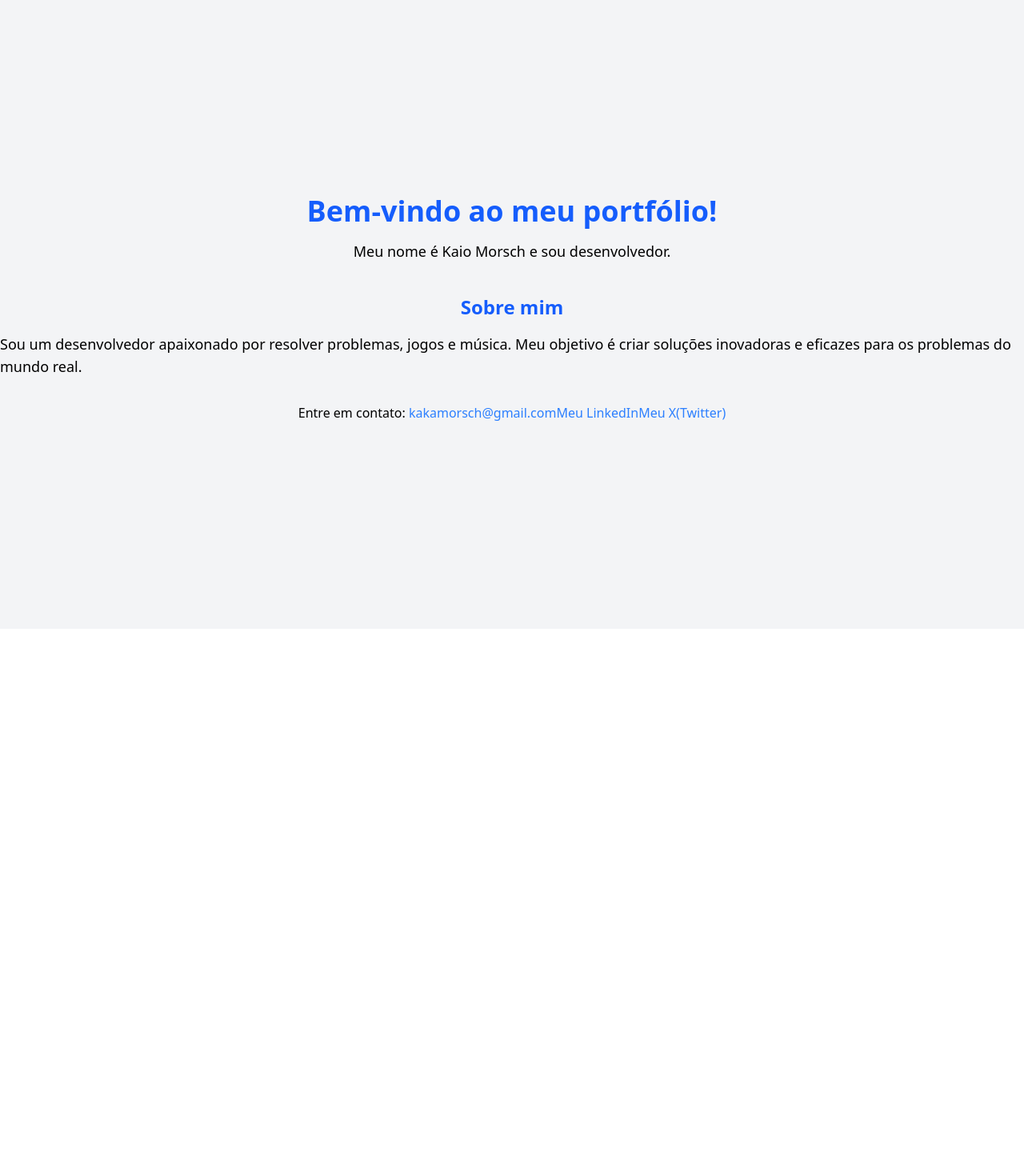
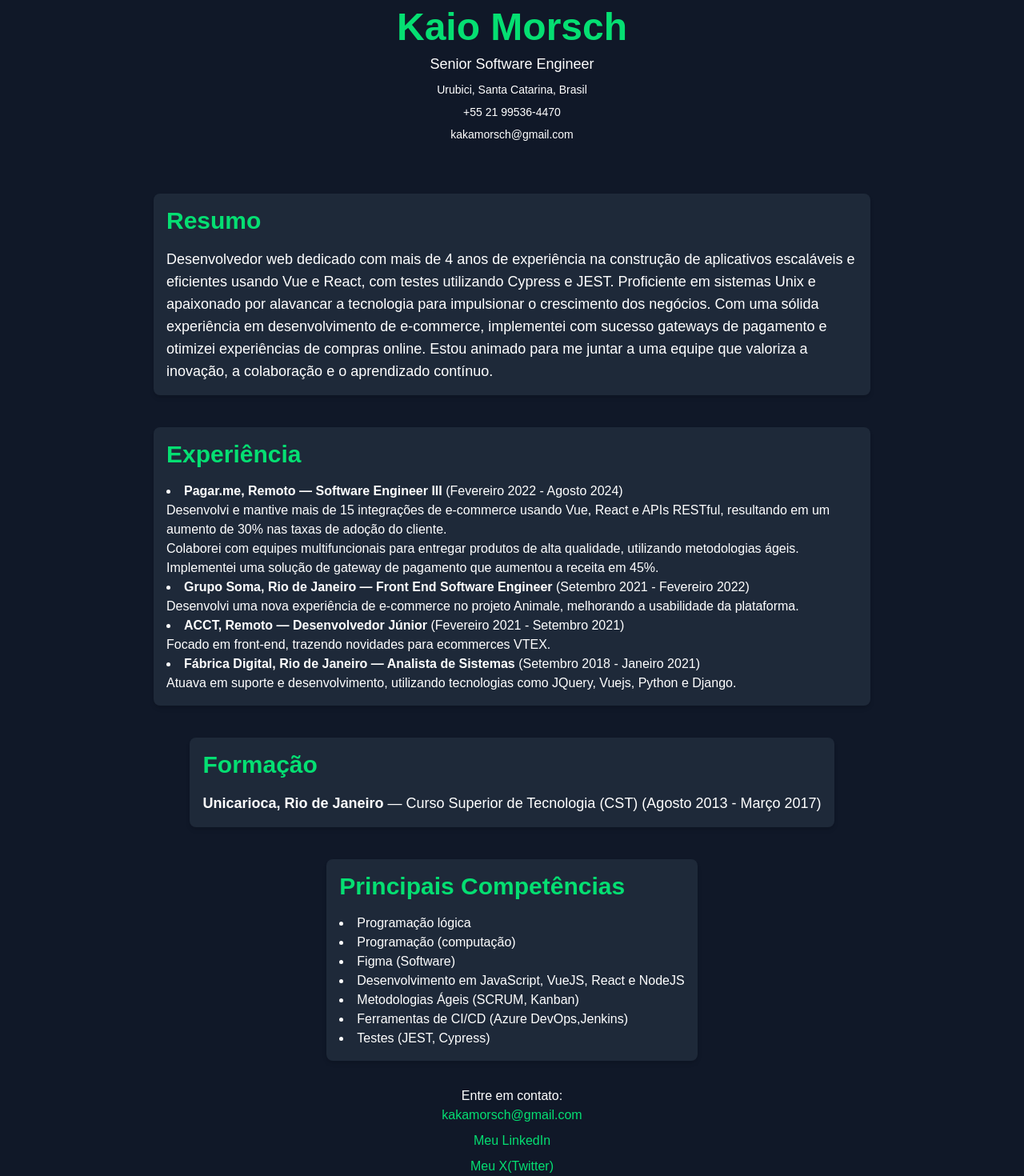
Before and after one commit to kakamorsch/kakamorsch.github.io, a Vue app: page / in a window 1280 px wide. Shown: the part 14-1484 px from the top of the page at 80% size. Before the commit the page ends 800 px from the top, so only its background shows below. Built offline with nearby package versions, Linux system fonts and the light colour scheme.

Commit message:
`Update App.vue with new content and design`

```diff
--- a/src/App.vue
+++ b/src/App.vue
@@ -1,41 +1,75 @@
 <template>
-	<div
-		class="flex flex-col items-center justify-center min-h-screen bg-gray-100"
-	>
-		<header class="text-center">
-			<h1 class="text-4xl font-bold text-blue-600">
-				Bem-vindo ao meu portfólio!
-			</h1>
-			<p class="mt-4 text-lg">Meu nome é Kaio Morsch e sou desenvolvedor.</p>
+  <div class="flex flex-col items-center justify-center min-h-screen bg-gray-900 text-white">
+    <header class="text-center p-6">
+      <h1 class="text-5xl font-bold text-green-400">Kaio Morsch</h1>
+      <p class="mt-2 text-lg">Senior Software Engineer</p>
+      <p class="mt-2 text-sm">Urubici, Santa Catarina, Brasil</p>
+      <p class="mt-2 text-sm">+55 21 99536-4470</p>
+      <p class="mt-2 text-sm">kakamorsch@gmail.com</p>
     </header>
-		<div class="flex flex-col items-center justify-center mt-10">
-			<h2 class="text-2xl font-bold text-blue-600">Sobre mim</h2>
+
+    <section class="mt-10 max-w-4xl mx-auto p-4 bg-gray-800 rounded-lg shadow-md transition-transform transform hover:scale-105">
+      <h2 class="text-3xl font-bold text-green-400">Resumo</h2>
       <p class="mt-4 text-lg">
-				Sou um desenvolvedor apaixonado por resolver problemas, jogos e música.
-				Meu objetivo é criar soluções inovadoras e eficazes para os problemas do
-				mundo real.
+        Desenvolvedor web dedicado com mais de 4 anos de experiência na construção de aplicativos escaláveis e eficientes usando Vue e React, com testes utilizando Cypress e JEST. Proficiente em sistemas Unix e apaixonado por alavancar a tecnologia para impulsionar o crescimento dos negócios. Com uma sólida experiência em desenvolvimento de e-commerce, implementei com sucesso gateways de pagamento e otimizei experiências de compras online. Estou animado para me juntar a uma equipe que valoriza a inovação, a colaboração e o aprendizado contínuo.
       </p>
+    </section>
+
+    <section class="mt-10 max-w-4xl mx-auto p-4 bg-gray-800 rounded-lg shadow-md transition-transform transform hover:scale-105">
+      <h2 class="text-3xl font-bold text-green-400">Experiência</h2>
+      <ul class="mt-4 list-disc list-inside">
+        <li><strong>Pagar.me, Remoto — Software Engineer III</strong> (Fevereiro 2022 - Agosto 2024)
+          <ul>
+            <li>Desenvolvi e mantive mais de 15 integrações de e-commerce usando Vue, React e APIs RESTful, resultando em um aumento de 30% nas taxas de adoção do cliente.</li>
+            <li>Colaborei com equipes multifuncionais para entregar produtos de alta qualidade, utilizando metodologias ágeis.</li>
+            <li>Implementei uma solução de gateway de pagamento que aumentou a receita em 45%.</li>
+          </ul>
+        </li>
+        <li><strong>Grupo Soma, Rio de Janeiro — Front End Software Engineer</strong> (Setembro 2021 - Fevereiro 2022)
+          <ul>
+            <li>Desenvolvi uma nova experiência de e-commerce no projeto Animale, melhorando a usabilidade da plataforma.</li>
+          </ul>
+        </li>
+        <li><strong>ACCT, Remoto — Desenvolvedor Júnior</strong> (Fevereiro 2021 - Setembro 2021)
+          <ul>
+            <li>Focado em front-end, trazendo novidades para ecommerces VTEX.</li>
+          </ul>
+        </li>
+        <li><strong>Fábrica Digital, Rio de Janeiro — Analista de Sistemas</strong> (Setembro 2018 - Janeiro 2021)
+          <ul>
+            <li>Atuava em suporte e desenvolvimento, utilizando tecnologias como JQuery, Vuejs, Python e Django.</li>
+          </ul>
+        </li>
+      </ul>
+    </section>
+
+    <section class="mt-10 max-w-4xl mx-auto p-4 bg-gray-800 rounded-lg shadow-md transition-transform transform hover:scale-105">
+      <h2 class="text-3xl font-bold text-green-400">Formação</h2>
+      <p class="mt-4 text-lg">
+        <strong>Unicarioca, Rio de Janeiro</strong> — Curso Superior de Tecnologia (CST) (Agosto 2013 - Março 2017)
+      </p>
+    </section>
+
+    <section class="mt-10 max-w-4xl mx-auto p-4 bg-gray-800 rounded-lg shadow-md transition-transform transform hover:scale-105">
+      <h2 class="text-3xl font-bold text-green-400">Principais Competências</h2>
+      <ul class="mt-4 list-disc list-inside">
+        <li>Programação lógica</li>
+        <li>Programação (computação)</li>
+        <li>Figma (Software)</li>
+        <li>Desenvolvimento em JavaScript, VueJS, React e NodeJS</li>
+        <li>Metodologias Ágeis (SCRUM, Kanban)</li>
+        <li>Ferramentas de CI/CD (Azure DevOps,Jenkins)</li>
+        <li>Testes (JEST, Cypress)</li>
+      </ul>
+    </section>
+
+    <footer class="mt-8 text-center">
+      <p>Entre em contato:</p>
+      <div class="flex flex-col space-y-2">
+        <a class="text-green-400 hover:underline" href="mailto:kakamorsch@gmail.com">kakamorsch@gmail.com</a>
+        <a class="text-green-400 hover:underline" href="https://www.linkedin.com/in/kakamorsch">Meu LinkedIn</a>
+        <a class="text-green-400 hover:underline" href="https://x.com/KaioMorsch">Meu X(Twitter)</a>
       </div>
-		<footer class="mt-8">
-			<p>
-				Entre em contato:
-				<a
-					class="text-blue-500 hover:underline"
-					href="mailto:kakamorsch@gmail.com"
-					>kakamorsch@gmail.com</a
-				>
-				<a
-					class="text-blue-500 hover:underline"
-					href="https://www.linkedin.com/in/kakamorsch
-         "
-					>Meu LinkedIn</a
-				>
-				<a
-					class="text-blue-500 hover:underline"
-					href="https://x.com/KaioMorsch"
-					>Meu X(Twitter)</a
-				>
-			</p>
     </footer>
   </div>
 </template>
@@ -45,3 +79,9 @@ export default {
   name: 'App',
 };
 </script>
+
+<style>
+body {
+  font-family: 'Arial', sans-serif;
+}
+</style>
```
Lines whose indentation alone changed are shown as unchanged.
